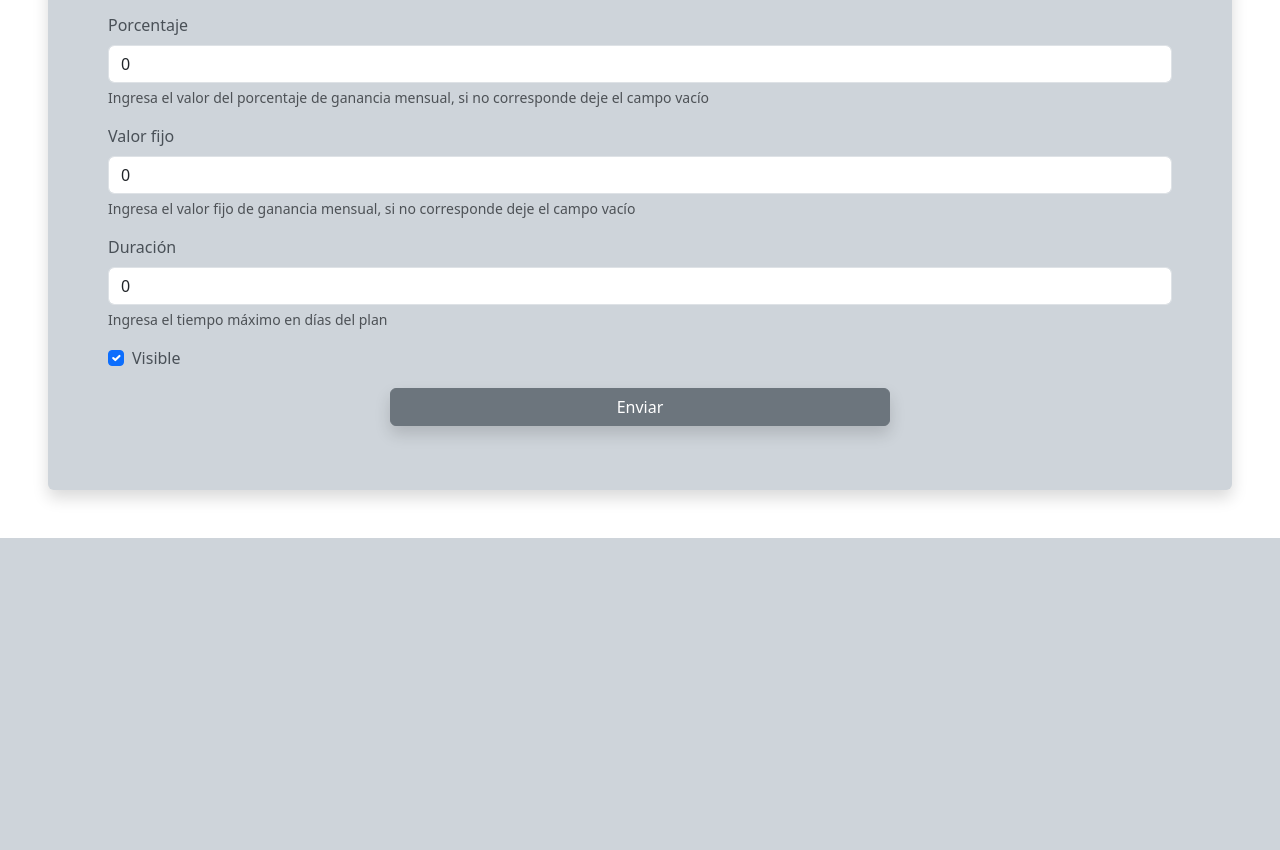
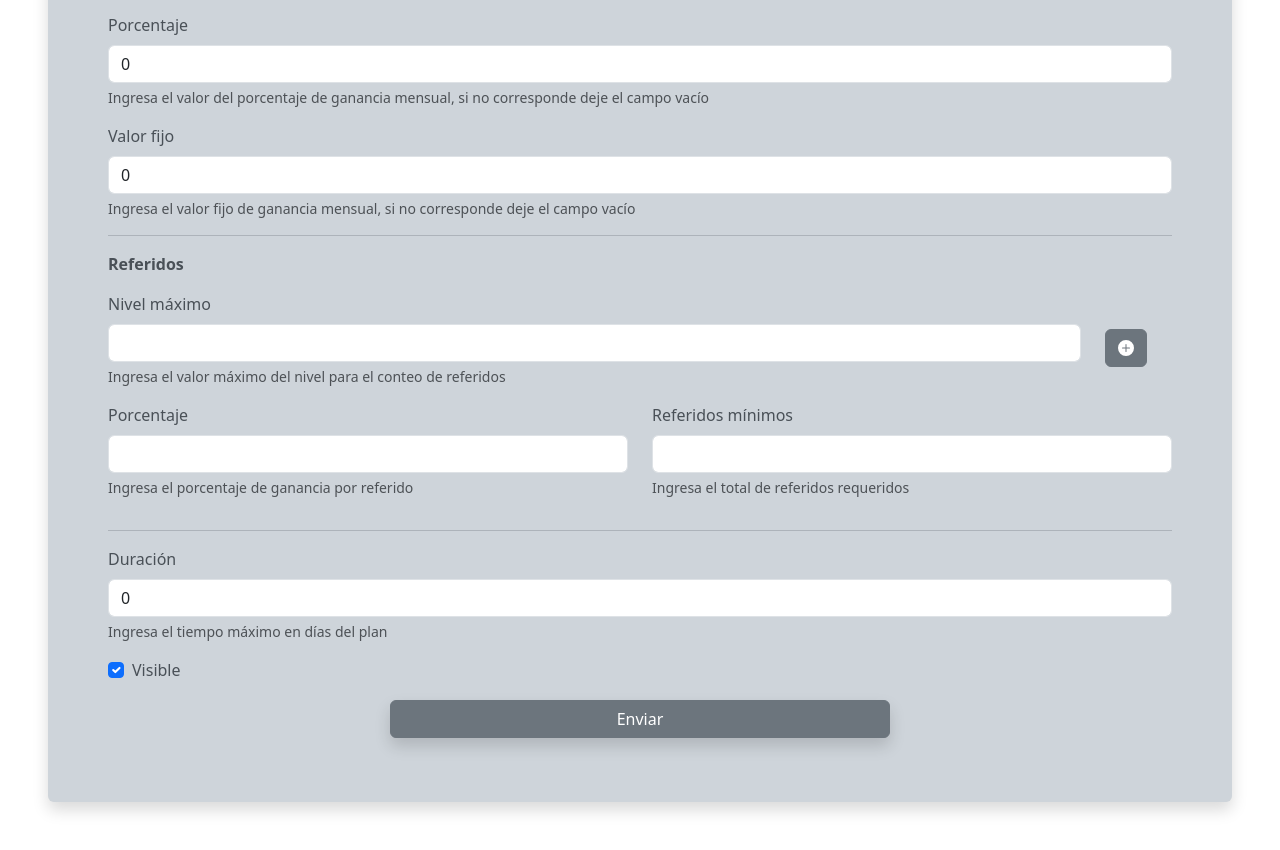
Before and after one commit to judarofe/FOUNDCAPITALCOMPANY, a PHP site: page /admin/planesAdmin.php in a window 1280 px wide. Shown: the part 886-1736 px from the top of the page. Before the commit the page ends 1424 px from the top, so only its background shows below. Run offline with PHP 8.4, Linux system fonts and the light colour scheme; a user stored in the database is signed in.

Commit message:
duplicado de referidos y configuracion

```diff
--- a/admin/planesAdmin.php
+++ b/admin/planesAdmin.php
@@ -46,6 +46,47 @@
                 <input name="fijoPlan" id="fijoPlan" type="number" step="0.01" class="form-control" min="0" aria-describedby="fijoHelp" value="<?php echo empty($fijoPlan_1) || $fijoPlan_1 == 0 ? 0 : $fijoPlan_1 ?>">
                 <div id="fijoHelp" class="form-text">Ingresa el valor fijo de ganancia mensual, si no corresponde deje el campo vacío</div>
             </div>
+            <hr>
+            <div class="row">
+                <div class="col">
+                    <p><strong>Referidos</strong></p>
+                </div>
+            </div>
+            <div class="row align-items-center">
+                <div class="col">
+                    <div class="mb-3">
+                        <label for="nivelMaximo" class="form-label">Nivel máximo</label>
+                        <input name="nivelMaximo" id="nivelMaximo" type="number" class="form-control" min="0" aria-describedby="nivelMaximoHelp" value="">
+                        <div id="nivelMaximoHelp" class="form-text">Ingresa el valor máximo del nivel para el conteo de referidos</div>
+                    </div>
+                </div>
+                <div class="col-1">
+                    <button type="button" class="btn btn-secondary" id="addReferidos">
+                        <svg xmlns="http://www.w3.org/2000/svg" width="16" height="16" fill="currentColor" class="bi bi-plus-circle-fill" viewBox="0 0 16 16">
+                            <path d="M16 8A8 8 0 1 1 0 8a8 8 0 0 1 16 0M8.5 4.5a.5.5 0 0 0-1 0v3h-3a.5.5 0 0 0 0 1h3v3a.5.5 0 0 0 1 0v-3h3a.5.5 0 0 0 0-1h-3z"/>
+                        </svg>
+                    </button>
+                </div>
+            </div>
+            <div id="referidosTotal">
+                <div class="row">
+                    <div class="col">
+                        <div class="mb-3">
+                            <label for="porcentajeReferido" class="form-label">Porcentaje</label>
+                            <input name="porcentajeReferido[]" type="number" class="form-control" min="0" aria-describedby="porcentajeReferidoHelp" value="">
+                            <div id="porcentajeReferidoHelp" class="form-text">Ingresa el porcentaje de ganancia por referido</div>
+                        </div>
+                    </div>
+                    <div class="col">
+                        <div class="mb-3">
+                            <label for="referidosMinimos" class="form-label">Referidos mínimos</label>
+                            <input name="referidosMinimos[]" type="number" class="form-control" min="0" aria-describedby="referidosMinimosHelp" value="">
+                            <div id="referidosMinimosHelp" class="form-text">Ingresa el total de referidos requeridos</div>
+                        </div>
+                    </div>
+                </div>
+            </div>
+            <hr>
             <div class="mb-3">
                 <label for="tiempoPlan" class="form-label">Duración</label>
                 <input name="tiempoPlan" id="tiempoPlan" type="number" class="form-control" aria-describedby="tiempoHelp" value="<?php echo empty($tiempoPlan_1) || $tiempoPlan_1 == 0 ? 0 : $tiempoPlan_1?>">
@@ -67,5 +108,6 @@
 
 <script src="../js/tools/cdn.jsdelivr.net_npm_bootstrap@5.3.0_dist_js_bootstrap.bundle.min.js"></script>
 <script src="../js/tools/ajax.googleapis.com_ajax_libs_jquery_1.6.2_jquery.min.js"></script>
+<script src="referidosAdmin.js"></script>
 </body>
 </html>
--- /dev/null
+++ b/admin/referidosAdmin.js
@@ -0,0 +1,7 @@
+$(document).ready(function() {
+    $('#addReferidos').click(function() {
+        var nuevaRegla = '<div class="row"><div class="col"><div class="mb-3"><label for="porcentajeReferido" class="form-label">Porcentaje</label><input name="porcentajeReferido[]" type="number" class="form-control" min="0" aria-describedby="porcentajeReferidoHelp" value=""><div id="porcentajeReferidoHelp" class="form-text">Ingresa el porcentaje de ganancia por referido</div></div></div><div class="col"><div class="mb-3"><label for="referidosMinimos" class="form-label">Referidos mínimos</label><input name="referidosMinimos[]" type="number" class="form-control" min="0" aria-describedby="referidosMinimosHelp" value=""><div id="referidosMinimosHelp" class="form-text">Ingresa el total de referidos requeridos</div></div></div></div>';
+
+        $('#referidosTotal').append(nuevaRegla);
+    });
+});
```
